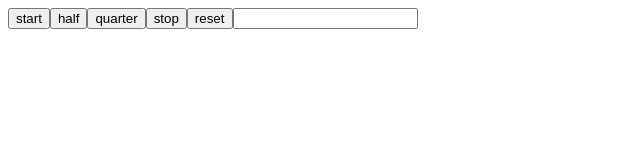
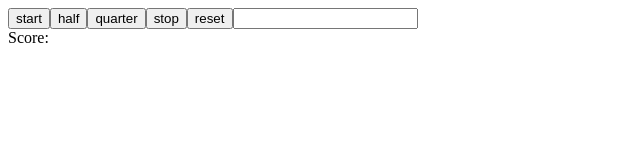
Before and after one commit to wallowallo/rxjs-functions, an Angular app: page / in a window 1280 px wide. Shown: the top 160 px of the page, without its empty margins (0-640 px from the left). Built offline with nearby package versions, Linux system fonts and the light colour scheme.

Commit message:
rendering value to DOM so that you can see your score

```diff
--- a/src/app/app.component.html
+++ b/src/app/app.component.html
@@ -9,3 +9,5 @@
 <button (click)="reset$.next()">reset</button>
 
 <input #input (keyup)="input$.next(input.value)">
+
+<div>Score: <span>{{score}}</span></div>
--- a/src/app/app.component.ts
+++ b/src/app/app.component.ts
@@ -26,6 +26,8 @@ export class AppComponent {
 
   //the startWith object
   data: any = {count: 0};
+
+  score: any = "";
 
   //used by intervalThatStops$ to increment each second
   inc = (acc) => { return { count: acc.count + 1 } };
@@ -78,15 +80,16 @@ export class AppComponent {
     //     this.input$.do((x) => console.log(x)),
     //     (timer: any, input: string) => ({count: timer.count, text: input})
     //   )
-      .withLatestFrom( //combine latest is waiting for both streams to send values before sending it down the stream
-    //Do operator allows us to do a side effect
+      .withLatestFrom( //withLatestFrom completes the stream when timer is finished and takes the latest value from the input before sending it down the stream
         this.input$.do((x) => console.log(x)),
         (timer: any, input: string) => ({count: timer.count, text: input})
       )
         .filter((data) => data.count === parseInt(data.text)) //filters away all other keyups other than the one that matches the timer
         .reduce((acc, curr) => acc + 1, 0) //reducer is starting with 0 and doing +1 when the reducer runs, which is every element passed down from filter
+        //Put repeat usually before subscribe. Nothing under repeat will fire.
+        .repeat() //repeat is resubscribing to the stream. This stream is never completing. Careful where you put repeat.
         .subscribe(
-          (x) => console.log(x),
+          (x) => {this.score = x},
           err => console.log(err),
           () => console.log('complete')
         );
```
